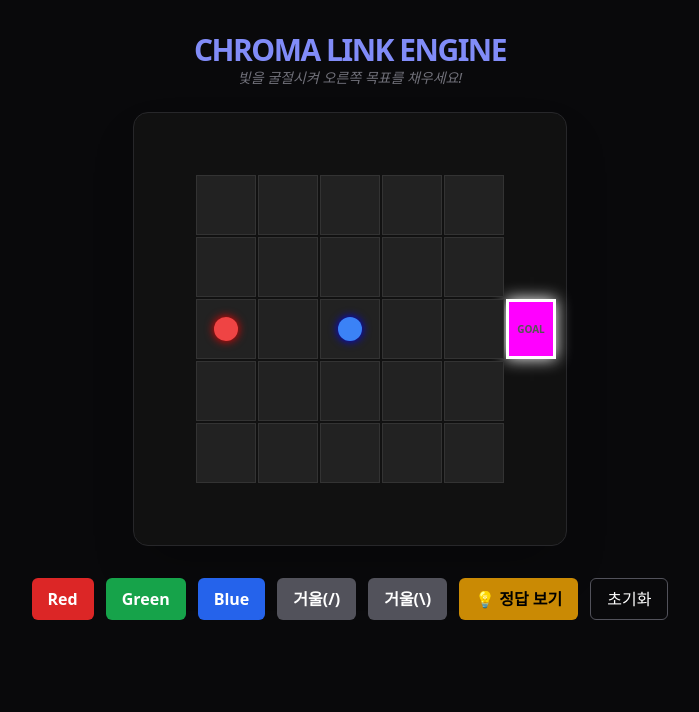
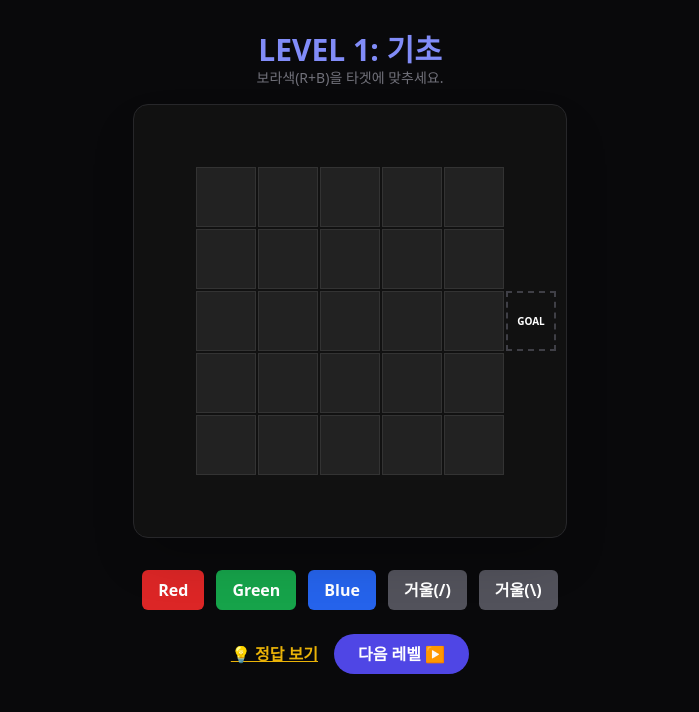
Before and after one commit to tonycho999/Chroma-Link, a plain HTML site: page index.html in a window 1280 px wide. Both pictures are taken after a click on the button "💡 정답 보기". Shown: the whole page, without its empty margins (290-989 px from the left). Drawn offline with nearby package versions, Linux system fonts and the light colour scheme.

Commit message:
Update index.html

```diff
--- a/index.html
+++ b/index.html
@@ -2,7 +2,7 @@
 <html lang="ko">
 <head>
     <meta charset="UTF-8">
-    <title>Chroma Link - Full Logic Engine</title>
+    <title>Chroma Link - Level System</title>
     <script src="https://cdn.tailwindcss.com"></script>
     <style>
         :root { --cell-size: 60px; }
@@ -10,47 +10,59 @@
             display: grid;
             grid-template-columns: 50px repeat(5, var(--cell-size)) 50px;
             grid-template-rows: 50px repeat(5, var(--cell-size)) 50px;
-            gap: 2px; background: #111; padding: 10px; border-radius: 15px;
+            gap: 2px; background: #111; padding: 10px; border-radius: 15px; position: relative;
         }
-        .cell { width: var(--cell-size); height: var(--cell-size); background: #222; position: relative; display: flex; align-items: center; justify-content: center; cursor: pointer; border: 1px solid #333; }
-        .outer { display: flex; align-items: center; justify-content: center; font-weight: bold; font-size: 10px; color: #555; }
-        .mirror-1 { width: 80%; height: 4px; background: #ddd; transform: rotate(-45deg); box-shadow: 0 0 10px white; }
-        .mirror-2 { width: 80%; height: 4px; background: #ddd; transform: rotate(45deg); box-shadow: 0 0 10px white; }
-        .beam { position: absolute; pointer-events: none; z-index: 5; opacity: 0.8; }
-        .active-goal { border: 3px solid white; box-shadow: 0 0 15px white; }
+        .cell { width: var(--cell-size); height: var(--cell-size); background: #222; position: relative; display: flex; align-items: center; justify-content: center; cursor: pointer; border: 1px solid #333; z-index: 10; }
+        .outer { display: flex; align-items: center; justify-content: center; font-weight: bold; font-size: 10px; z-index: 5; }
+        .mirror-1 { width: 80%; height: 4px; background: #eee; transform: rotate(-45deg); box-shadow: 0 0 10px white; }
+        .mirror-2 { width: 80%; height: 4px; background: #eee; transform: rotate(45deg); box-shadow: 0 0 10px white; }
+        /* 빛의 궤적 스타일 */
+        .beam-path { position: absolute; pointer-events: none; z-index: 2; mix-blend-mode: screen; transition: all 0.2s; }
+        .active-goal { border: 3px solid white; box-shadow: 0 0 20px white; transform: scale(1.1); }
     </style>
 </head>
 <body class="bg-zinc-950 text-white min-h-screen flex flex-col items-center py-8">
 
-    <div class="text-center mb-6">
-        <h1 class="text-3xl font-black text-indigo-400 tracking-tighter">CHROMA LINK ENGINE</h1>
-        <p class="text-zinc-500 italic text-sm">빛을 굴절시켜 오른쪽 목표를 채우세요!</p>
+    <div class="text-center mb-4">
+        <h1 id="level-title" class="text-3xl font-black text-indigo-400">LEVEL 1: 시작</h1>
+        <p id="level-desc" class="text-zinc-500 text-sm">기초 혼합: 보라색을 만드세요.</p>
     </div>
 
     <div id="board" class="grid-container border border-zinc-800 shadow-2xl"></div>
 
+    <div id="beam-layer" class="absolute inset-0 pointer-events-none"></div>
+
     <div class="mt-8 flex flex-wrap justify-center gap-3">
-        <button onclick="setTool('R')" class="px-4 py-2 bg-red-600 rounded-md font-bold hover:scale-105 transition">Red</button>
-        <button onclick="setTool('G')" class="px-4 py-2 bg-green-600 rounded-md font-bold hover:scale-105 transition">Green</button>
-        <button onclick="setTool('B')" class="px-4 py-2 bg-blue-600 rounded-md font-bold hover:scale-105 transition">Blue</button>
-        <button onclick="setTool('M1')" class="px-4 py-2 bg-zinc-600 rounded-md font-bold hover:scale-105 transition">거울(/)</button>
-        <button onclick="setTool('M2')" class="px-4 py-2 bg-zinc-600 rounded-md font-bold hover:scale-105 transition">거울(\)</button>
-        <button onclick="showAnswer()" class="px-4 py-2 bg-yellow-600 text-black rounded-md font-black hover:bg-yellow-400 transition">💡 정답 보기</button>
-        <button onclick="resetGame()" class="px-4 py-2 border border-zinc-600 rounded-md hover:bg-zinc-800">초기화</button>
+        <button onclick="setTool('R')" class="px-4 py-2 bg-red-600 rounded-md font-bold">Red</button>
+        <button onclick="setTool('G')" class="px-4 py-2 bg-green-600 rounded-md font-bold">Green</button>
+        <button onclick="setTool('B')" class="px-4 py-2 bg-blue-600 rounded-md font-bold">Blue</button>
+        <button onclick="setTool('M1')" class="px-4 py-2 bg-zinc-600 rounded-md font-bold">거울(/)</button>
+        <button onclick="setTool('M2')" class="px-4 py-2 bg-zinc-600 rounded-md font-bold">거울(\)</button>
+    </div>
+
+    <div class="mt-6 flex gap-4">
+        <button onclick="showAnswer()" class="text-yellow-500 font-bold underline">💡 정답 보기</button>
+        <button onclick="nextLevel()" class="px-6 py-2 bg-indigo-600 rounded-full font-black hover:bg-indigo-500">다음 레벨 ▶</button>
     </div>
 
     <script>
         const SIZE = 5;
-        let tool = 'R';
-        let grid = Array.from({length: SIZE}, () => Array(SIZE).fill(null));
-        // 목표: 오른쪽 3번째 칸에 '보라색(Magenta)' 만들기
-        const goals = { right: [null, null, {r:255, g:0, b:255, name:'Magenta'}, null, null] };
+        let tool = 'R', currentLevel = 0, grid = [];
 
-        function setTool(t) { tool = t; }
+        const levels = [
+            { title: "LEVEL 1: 기초", desc: "보라색(R+B)을 타겟에 맞추세요.", target: {r:2, c:SIZE, color:'magenta', rgb:[255,0,255]} },
+            { title: "LEVEL 2: 굴절", desc: "거울을 사용해 빛을 꺾어 노란색(R+G)을 만드세요.", target: {r:4, c:SIZE, color:'yellow', rgb:[255,255,0]} },
+            { title: "LEVEL 3: 화이트 아웃", desc: "모든 빛을 한곳으로 모아 흰색을 만드세요.", target: {r:0, c:SIZE, color:'white', rgb:[255,255,255]} }
+        ];
 
         function init() {
             const board = document.getElementById('board');
             board.innerHTML = '';
+            const lv = levels[currentLevel];
+            document.getElementById('level-title').innerText = lv.title;
+            document.getElementById('level-desc').innerText = lv.desc;
+            grid = Array.from({length: SIZE}, () => Array(SIZE).fill(null));
+
             for(let r=-1; r<=SIZE; r++) {
                 for(let c=-1; c<=SIZE; c++) {
                     const cell = document.createElement('div');
@@ -58,14 +70,11 @@
                         cell.className = 'cell';
                         cell.id = `c-${r}-${c}`;
                         cell.onclick = () => { grid[r][c] = (grid[r][c] === tool) ? null : tool; render(); };
-                    } else {
-                        cell.className = 'outer';
-                        if(c === SIZE && r >= 0 && r < SIZE && goals.right[r]) {
-                            cell.id = `goal-r-${r}`;
-                            cell.style.backgroundColor = 'rgba(255,0,255,0.2)';
-                            cell.innerText = 'GOAL';
-                        }
-                    }
+                    } else if (r === lv.target.r && c === lv.target.c) {
+                        cell.className = 'outer border-2 border-dashed border-zinc-700';
+                        cell.id = 'goal-target';
+                        cell.innerText = 'GOAL';
+                    } else { cell.className = 'outer'; }
                     board.appendChild(cell);
                 }
             }
@@ -73,78 +82,58 @@
         }
 
         function render() {
-            // UI 초기화
             document.querySelectorAll('.cell').forEach(c => {
-                c.innerHTML = '';
                 const [_, r, col] = c.id.split('-').map(Number);
                 const obj = grid[r][col];
-                if(obj === 'R') c.innerHTML = '<div class="w-6 h-6 rounded-full bg-red-500 shadow-[0_0_10px_red]"></div>';
-                if(obj === 'G') c.innerHTML = '<div class="w-6 h-6 rounded-full bg-green-500 shadow-[0_0_10px_green]"></div>';
-                if(obj === 'B') c.innerHTML = '<div class="w-6 h-6 rounded-full bg-blue-500 shadow-[0_0_10px_blue]"></div>';
-                if(obj === 'M1') c.innerHTML = '<div class="mirror-1"></div>';
-                if(obj === 'M2') c.innerHTML = '<div class="mirror-2"></div>';
+                c.innerHTML = obj ? `<div class="${obj.startsWith('M') ? (obj==='M1'?'mirror-1':'mirror-2') : 'w-6 h-6 rounded-full shadow-lg'}" style="background-color: ${obj==='R'?'red':obj==='G'?'green':obj==='B'?'blue':''}"></div>` : '';
             });
-            calculateBeams();
+            calculateLogic();
         }
 
-        function calculateBeams() {
-            let hits = Array.from({length: SIZE}, () => ({r:0, g:0, b:0}));
-
+        function calculateLogic() {
+            const lv = levels[currentLevel];
+            let hitColor = {r:0, g:0, b:0};
+            // 빛 그리기 로직 (단순화된 시뮬레이션)
             for(let r=0; r<SIZE; r++) {
                 for(let c=0; c<SIZE; c++) {
-                    const item = grid[r][c];
-                    if(['R','G','B'].includes(item)) {
-                        // 광원 발견 시 4방향 조사 (이 샘플에선 오른쪽만 투사 예시)
-                        traceRay(r, c, 0, 1, item, hits);
+                    if(['R','G','B'].includes(grid[r][c])) {
+                        let cr = r, cc = c, dr = 0, dc = 1; // 기본 오른쪽 발사
+                        let color = grid[r][c];
+                        while(cc <= SIZE) {
+                            if(cc === lv.target.c && cr === lv.target.r) {
+                                if(color === 'R') hitColor.r = 255;
+                                if(color === 'G') hitColor.g = 255;
+                                if(color === 'B') hitColor.b = 255;
+                            }
+                            if(cc < SIZE && grid[cr][cc] === 'M1') { [dr, dc] = [-dc, -dr]; }
+                            if(cc < SIZE && grid[cr][cc] === 'M2') { [dr, dc] = [dc, dr]; }
+                            cc += dc; cr += dr;
+                            if(cr < 0 || cr >= SIZE) break;
+                        }
                     }
                 }
             }
-
-            // 승리 체크
-            goals.right.forEach((g, idx) => {
-                if(!g) return;
-                const hit = hits[idx];
-                const goalEl = document.getElementById(`goal-r-${idx}`);
-                if(hit.r === g.r && hit.b === g.b) {
-                    goalEl.style.backgroundColor = `rgb(${g.r},${g.g},${g.b})`;
-                    goalEl.classList.add('active-goal');
-                } else {
-                    goalEl.style.backgroundColor = 'rgba(255,0,255,0.2)';
-                    goalEl.classList.remove('active-goal');
-                }
-            });
-        }
-
-        function traceRay(r, c, dr, dc, color, hits) {
-            let currR = r, currC = c;
-            while(true) {
-                currR += dr; currC += dc;
-                if(currR < 0 || currR >= SIZE || currC < 0 || currC >= SIZE) {
-                    if(currC === SIZE && currR >= 0 && currR < SIZE) {
-                        if(color === 'R') hits[currR].r = 255;
-                        if(color === 'B') hits[currR].b = 255;
-                    }
-                    break;
-                }
-                // 거울 로직
-                if(grid[currR][currC] === 'M1') { [dr, dc] = [-dc, -dr]; }
-                if(grid[currR][currC] === 'M2') { [dr, dc] = [dc, dr]; }
+            const goal = document.getElementById('goal-target');
+            if(hitColor.r === lv.target.rgb[0] && hitColor.g === lv.target.rgb[1] && hitColor.b === lv.target.rgb[2]) {
+                goal.style.backgroundColor = lv.target.color;
+                goal.classList.add('active-goal');
+            } else {
+                goal.style.backgroundColor = 'transparent';
+                goal.classList.remove('active-goal');
             }
         }
 
         function showAnswer() {
-            resetGame();
-            grid[2][0] = 'R'; // 2행 0열에 빨강
-            grid[2][2] = 'B'; // 2행 2열에 파랑 (직선으로 도달)
-            render();
-            alert("정답: 빨강과 파랑 광원을 3번째 행(Row)에 나란히 두면 보라색이 완성됩니다!");
+            if(currentLevel === 0) alert("정답: 같은 행(Row)에 빨강과 파랑 광원을 두세요.");
+            if(currentLevel === 1) alert("정답: 광원을 다른 줄에 두고 거울(\\)을 사용해 목표 줄로 꺾으세요.");
         }
 
-        function resetGame() {
-            grid = Array.from({length: SIZE}, () => Array(SIZE).fill(null));
-            render();
+        function nextLevel() {
+            currentLevel = (currentLevel + 1) % levels.length;
+            init();
         }
 
+        function setTool(t) { tool = t; }
         init();
     </script>
 </body>
```
